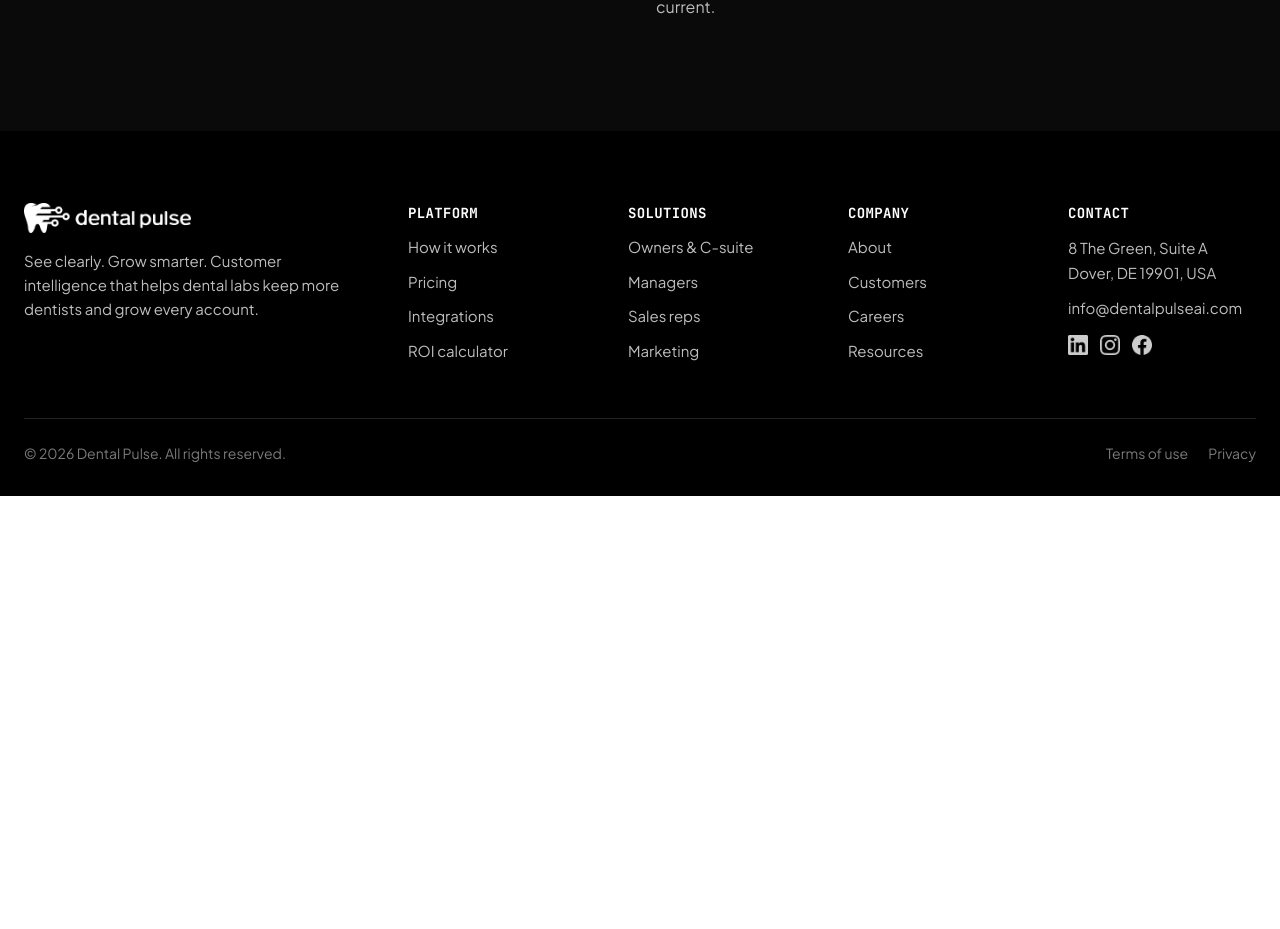
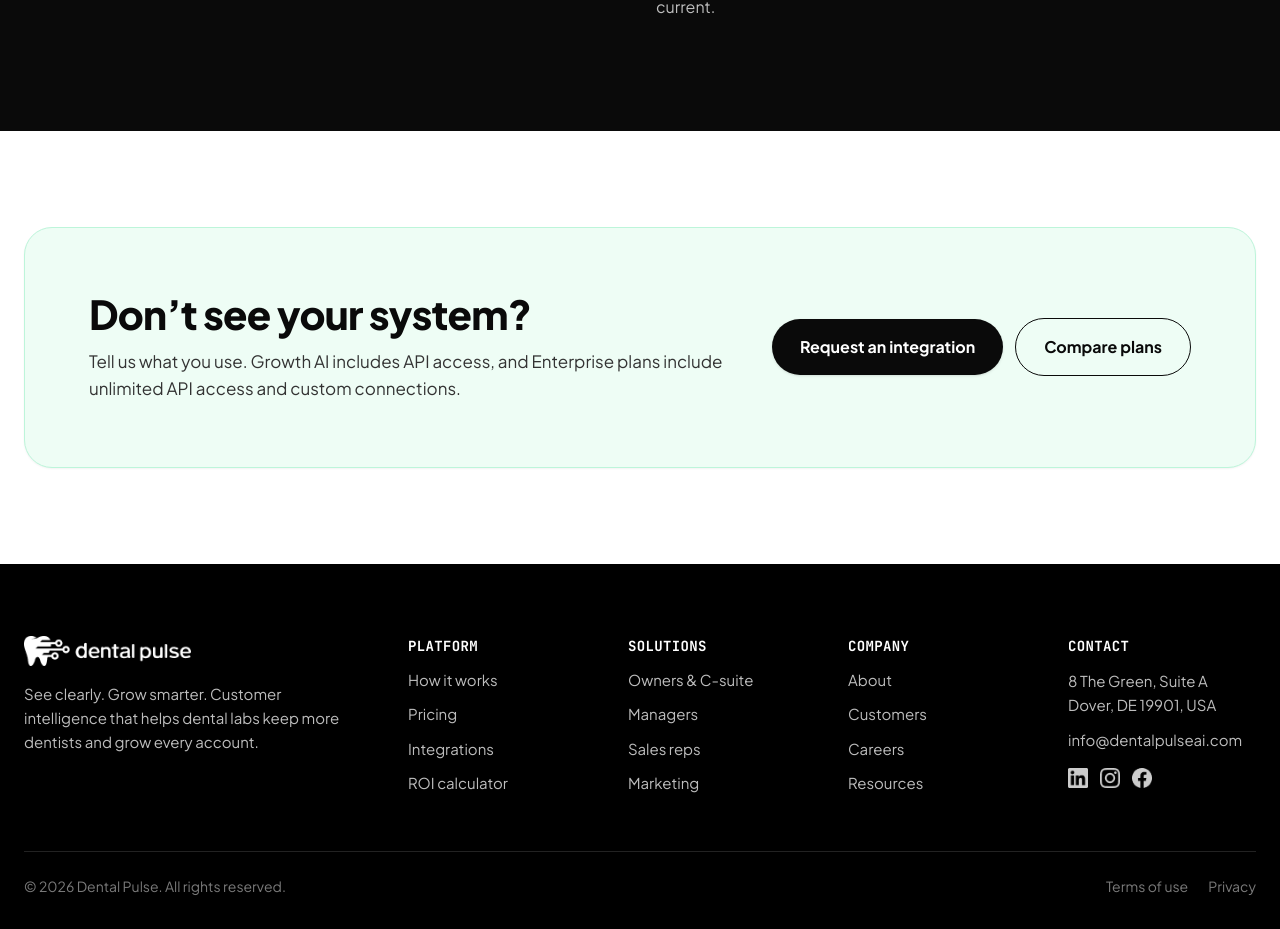
Before and after one commit to dentalPulse/dentalpulse-website, a Next.js app: page /integrations in a window 1280 px wide. Shown: the part 2032-2961 px from the top of the page. Before the commit the page ends 2528 px from the top, so only its background shows below. Built offline with nearby package versions, Linux system fonts and the light colour scheme.

Commit message:
feat(integrations): complete integrations page assembly with request banner (Phase 5)

```diff
--- a/new_docs/INTEGRATIONS_IMPLEMENTATION_PLAN.md
+++ b/new_docs/INTEGRATIONS_IMPLEMENTATION_PLAN.md
@@ -79,10 +79,11 @@ src/
 
 ---
 
-### Phase 5: Request Banner, Page Assembly & Polish (`IntegrationsRequestBanner.tsx`)
-1. Create `src/components/integrations/IntegrationsRequestBanner.tsx`:
-   - Mint green `#EEFDF5` container with `#BDF5DA` border.
+### Phase 5: Request Banner, Page Assembly & Polish (`IntegrationsRequestBanner.tsx`) (COMPLETED)
+1. Created [`src/components/integrations/IntegrationsRequestBanner.tsx`](file:///c:/Users/VUI%20Live/Desktop/dentalpulse-website/src/components/integrations/IntegrationsRequestBanner.tsx):
+   - Mint green `#EEFDF5` container with `#BDF5DA` border and rounded corners (`rounded-[28px]`).
    - Headline: *"Don’t see your system?"*
-   - Subtext and action buttons: *"Request an integration"* (`bg-[#0A0A0A]`) and *"Compare plans"* (`border border-[#0A0A0A]`).
-2. Assemble all sections in `src/app/integrations/page.tsx` with `<Header />` and `<Footer />`.
-3. Validate production build via `npm run build` (15/15 routes compiled with 0 errors) and verify HTTP 200 on `http://localhost:3000/integrations`.
+   - Subtext: *"Tell us what you use. Growth AI includes API access, and Enterprise plans include unlimited API access and custom connections."*
+   - Dual action buttons: *"Request an integration"* (`bg-[#0A0A0A]`) and *"Compare plans"* (`border border-[#0A0A0A]`).
+2. Assembled full page in [`src/app/integrations/page.tsx`](file:///c:/Users/VUI%20Live/Desktop/dentalpulse-website/src/app/integrations/page.tsx) with `<Header />`, `<IntegrationsHero />`, `<IntegrationsDirectory />`, `<IntegrationsHowItWorks />`, `<IntegrationsRequestBanner />`, and `<Footer />`.
+3. Validated production build via `npm run build` (15/15 routes compiled with 0 errors) and verified HTTP 200 on `http://localhost:3000/integrations`.
--- a/src/app/integrations/page.tsx
+++ b/src/app/integrations/page.tsx
@@ -4,6 +4,7 @@ import { Footer } from '@/components/layout/Footer';
 import { IntegrationsHero } from '@/components/integrations/IntegrationsHero';
 import { IntegrationsDirectory } from '@/components/integrations/IntegrationsDirectory';
 import { IntegrationsHowItWorks } from '@/components/integrations/IntegrationsHowItWorks';
+import { IntegrationsRequestBanner } from '@/components/integrations/IntegrationsRequestBanner';
 
 export const metadata: Metadata = {
   title: 'Integrations | DentalPulse',
@@ -25,7 +26,7 @@ export default function IntegrationsPage() {
         <IntegrationsHero />
         <IntegrationsDirectory />
         <IntegrationsHowItWorks />
-        {/* Remaining sections will be assembled in subsequent phases */}
+        <IntegrationsRequestBanner />
       </div>
       <Footer />
     </main>
--- /dev/null
+++ b/src/components/integrations/IntegrationsRequestBanner.tsx
@@ -0,0 +1,36 @@
+import React from 'react';
+import Link from 'next/link';
+
+export function IntegrationsRequestBanner() {
+  return (
+    <section className="w-full bg-white py-20 sm:py-24 px-6">
+      <div className="max-w-[1240px] mx-auto bg-[#EEFDF5] border border-[#BDF5DA] rounded-[28px] p-8 sm:p-12 lg:p-16 flex flex-col md:flex-row justify-between items-start md:items-center gap-8 shadow-xs">
+        {/* Left Column: Heading and description */}
+        <div className="max-w-[640px]">
+          <h2 className="m-0 text-[28px] sm:text-[34px] lg:text-[40px] font-extrabold tracking-[-0.03em] leading-[1.1] text-[#0A0A0A]">
+            Don’t see your system?
+          </h2>
+          <p className="m-0 mt-3 text-[16px] sm:text-[17px] text-[#333333] leading-[1.6]">
+            Tell us what you use. Growth AI includes API access, and Enterprise plans include unlimited API access and custom connections.
+          </p>
+        </div>
+
+        {/* Right Column: Action Buttons */}
+        <div className="flex flex-wrap items-center gap-3 shrink-0">
+          <a
+            href="https://app.dentalpulseai.com"
+            className="inline-flex items-center justify-center bg-[#0A0A0A] text-white text-[15px] sm:text-[16px] font-bold px-7 py-3.5 sm:py-4 rounded-full hover:bg-[#222222] transition-colors shadow-sm"
+          >
+            Request an integration
+          </a>
+          <Link
+            href="/#book-demo"
+            className="inline-flex items-center justify-center border border-[#0A0A0A] bg-transparent text-[#0A0A0A] text-[15px] sm:text-[16px] font-bold px-7 py-3.5 sm:py-4 rounded-full hover:bg-black/5 transition-colors"
+          >
+            Compare plans
+          </Link>
+        </div>
+      </div>
+    </section>
+  );
+}
```
